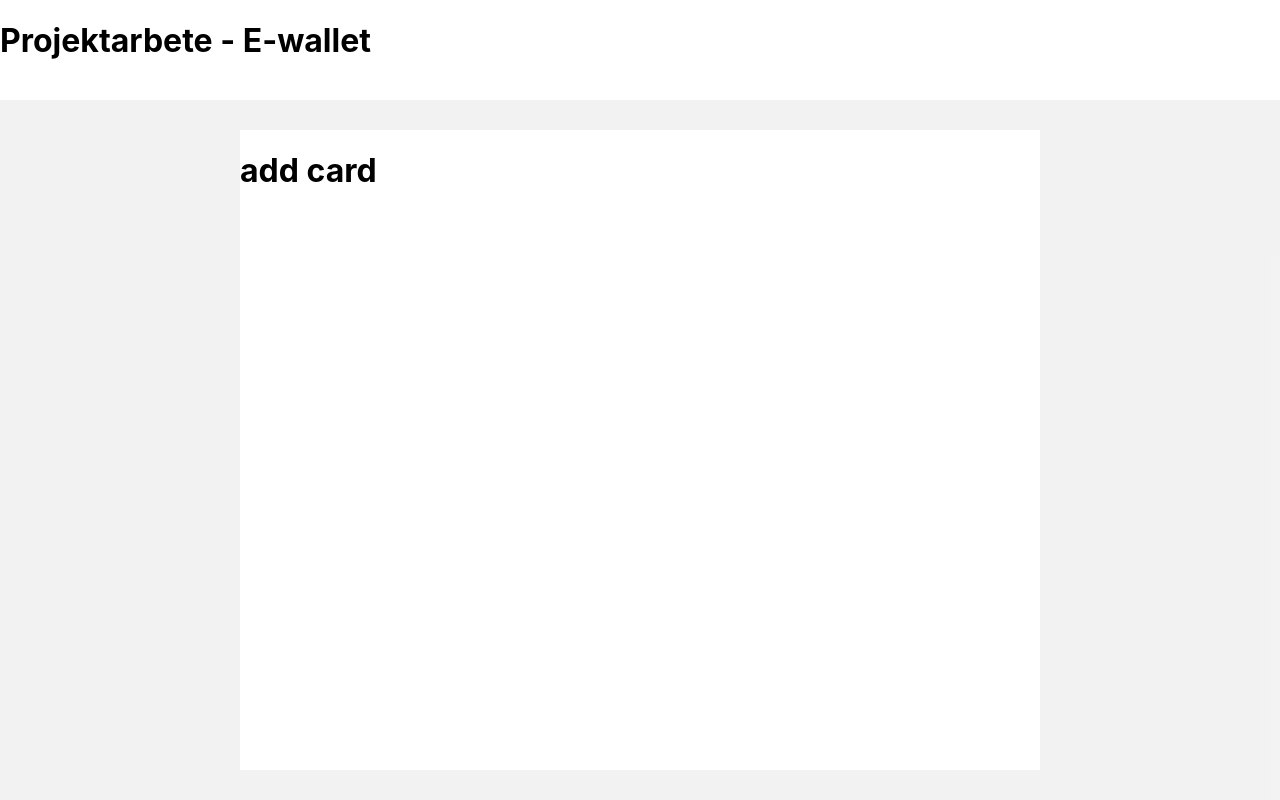
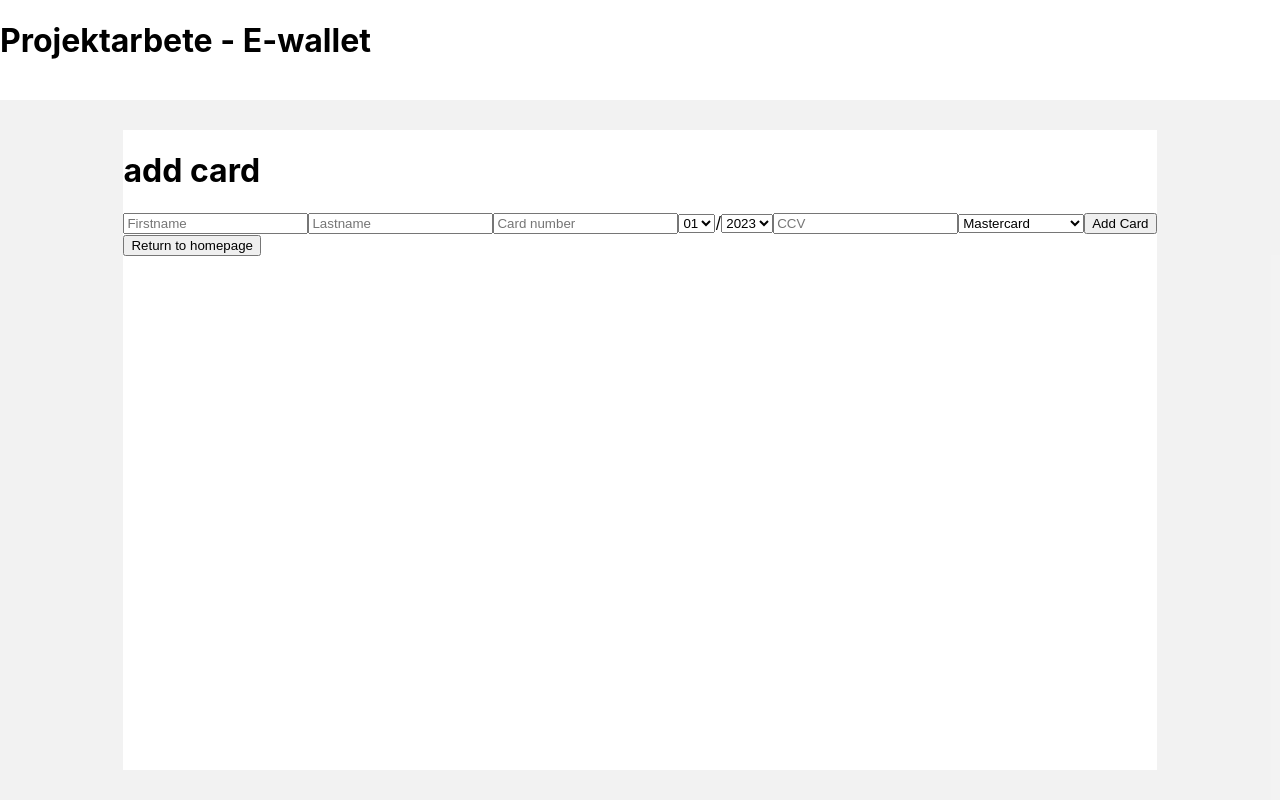
Before and after one commit to BestFriend-Sweet/Projektarbete-E-Wallet, a React (Create React App) app: page /addcard in a window 1280 px wide. Built offline with nearby package versions, Linux system fonts and the light colour scheme.

Commit message:
started with addCard page

```diff
--- a/src/App.js
+++ b/src/App.js
@@ -1,6 +1,6 @@
 import './App.css';
 import HomePage from "./pages/HomePage"
-import AddCard from "./pages/AddCard.jsx"
+import AddCard from "./pages/addCard.jsx"
 import { Routes, Route } from "react-router-dom"
 
 function App() {
--- a/src/pages/addCard.jsx
+++ b/src/pages/addCard.jsx
@@ -1,27 +1,91 @@
 // imports
-import { useDispatch, useSelector } from "react-redux"
+import { useDispatch, useSelector } from "react-redux";
+import { useState } from "react";
 
 const AddCard = () => {
-  console.log('AddCard.jsx');
-
   // state
-  let cardsData = useSelector(state => {
-    return state
-  })
-
-  console.log('cardsData', cardsData);
-
+  let cardsData = useSelector((state) => {
+    return state;
+  });
 
   // state/effects, actions
-  const dispatch = useDispatch()
+  const dispatch = useDispatch();
+
+  const [firstName, setFirstName] = useState("")
+  const [lastName, setLastName] = useState("")
+  const [vendor, setVendor] = useState("")
+  const [cardnumber, setCardnumber] = useState("")
+  const [expireMonth, setExpireMonth] = useState("")
+  const [expireYear, setExpireYear] = useState("")
+  const [CCV, setCCV] = useState("")
+
+  let newCard = {
+    firstname: firstName,
+    lastname: lastName,
+    vendor: vendor,
+    cardNr: cardnumber,
+    expireMonth: expireMonth,
+    expireYear: expireYear,
+    CCV: CCV
+  }
 
   return (
-    <h1>add card</h1>
-  )
-}
+    <>
+      <h1>add card</h1>
+      <div>
+        <p>{firstName}</p>
+        <p>{lastName}</p>
+        <p>{cardnumber}</p>
+        <p>{expireMonth}</p>
+        <p>{expireYear}</p>
+        <p>{CCV}</p>
+        <p>{vendor}</p>
+      </div>
+      <div>
+        <input type="text" id="firstname" placeholder="Firstname" onChange={e => setFirstName(e.target.value)} />
+        <input type="text" id="lastname" placeholder="Lastname" onChange={e => setLastName(e.target.value)}/>
+        <input type="number" id="cardNr" placeholder="Card number" onChange={e => setCardnumber(e.target.value)}/>
+        <select id="expireMonth" onChange={e => setExpireMonth(e.target.value)}>
+          <option value="01">01</option>
+          <option value="02">02</option>
+          <option value="03">03</option>
+          <option value="04">04</option>
+          <option value="05">05</option>
+          <option value="06">06</option>
+          <option value="07">07</option>
+          <option value="08">08</option>
+          <option value="09">09</option>
+          <option value="10">10</option>
+          <option value="11">11</option>
+          <option value="12">12</option>
+        </select>
+        /
+        <select id="expireYear" onChange={e => setExpireYear(e.target.value)}>
+          <option value="2023">2023</option>
+          <option value="2024">2024</option>
+          <option value="2025">2025</option>
+          <option value="2026">2026</option>
+          <option value="2027">2027</option>
+          <option value="2028">2028</option>
+          <option value="2029">2029</option>
+          <option value="2030">2030</option>
+          <option value="2031">2031</option>
+          <option value="2032">2032</option>
+        </select>
+        <input type="number" id="CCV" placeholder="CCV" onChange={e => setCCV(e.target.value)}/>
+        <select id="vendor" onChange={e => setVendor(e.target.value)}>
+          <option value="Mastercard">Mastercard</option>
+          <option value="Visa">Visa</option>
+          <option value="American Expess">American Expess</option>
+        </select>
+        <button>Add Card</button>
+      </div>
+      <button>Return to homepage</button>
+    </>
+  );
+};
 
-export default AddCard
-
+export default AddCard;
 
 // Lägg till nytt kort
 
@@ -36,7 +100,6 @@ export default AddCard
 // Tre alternativ på kort
 
 // Förhandsvisning på kort som uppdateras
-
 
 // // set state
 // let dispatch = useDispatch()
```
Also changed, not shown: 1 other file (tests, documents, lock files or other folders).
